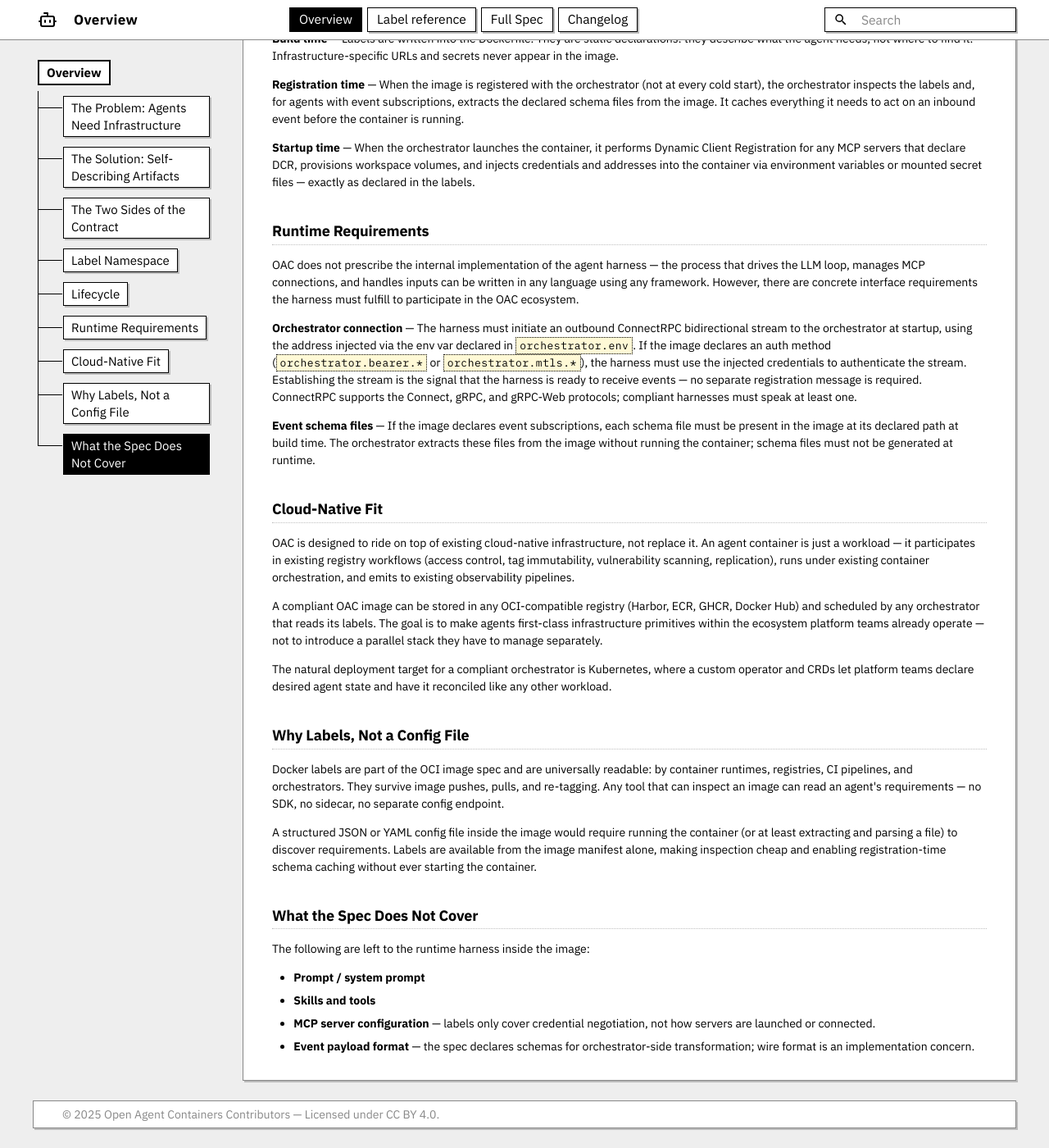
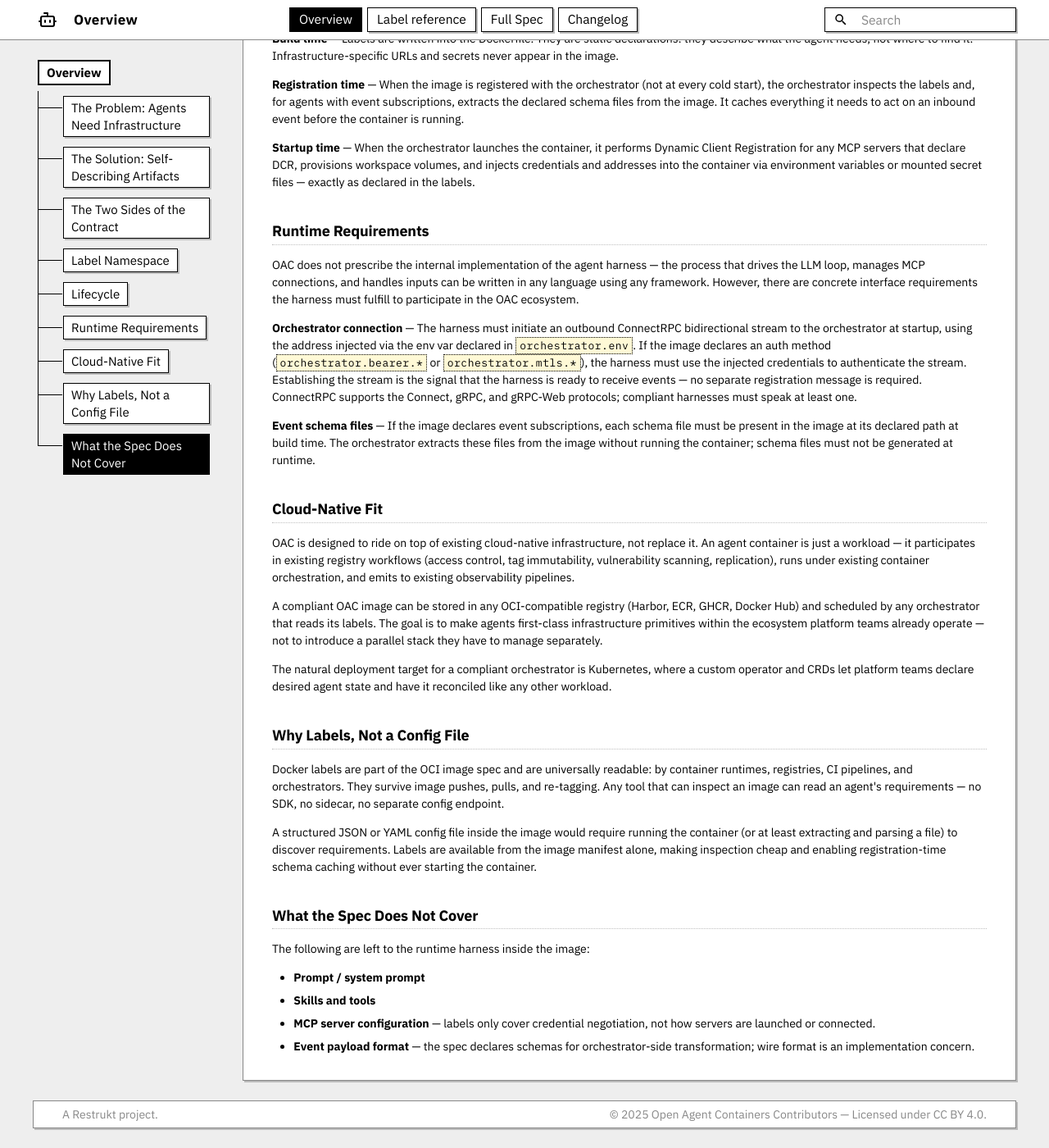
Before and after one commit to restrukt-ai/openagentcontainers, an MkDocs documentation site: the page built from docs/index.md, in a window 1280 px wide and 1400 px high, scrolled down 2051 px. Shown: the whole window at 82% size. Built offline with MkDocs 1.6.1 and Material for MkDocs 9.7.7, drawn with Linux system fonts in a browser that asks for light colours.

Commit message:
Add Restrukt backlink to footer, split left/right
Co-Authored-By: Claude Sonnet 4.6 <noreply@anthropic.com>

```diff
--- a/docs/stylesheets/extra.css
+++ b/docs/stylesheets/extra.css
@@ -456,6 +456,7 @@ label.md-search__icon.md-icon svg {
   flex: 1; /* fill remaining grid width (md-grid is a flex container) */
   display: flex;
   align-items: center;
+  justify-content: space-between;
   border: 1px solid var(--oac-border);
   box-shadow: 2px 2px 0 var(--oac-shadow);
   background: var(--oac-white);
--- a/overrides/partials/footer.html
+++ b/overrides/partials/footer.html
@@ -1,6 +1,7 @@
 <footer class="md-footer">
   <div class="md-footer__inner md-grid">
     <div class="oac-footer-card">
+      <span class="oac-footer__copy">A <a href="https://restrukt.ai">Restrukt</a> project.</span>
       <span class="oac-footer__copy">&copy; 2025 Open Agent Containers Contributors &mdash; Licensed under <a href="https://creativecommons.org/licenses/by/4.0/">CC BY 4.0</a>.</span>
     </div>
   </div>
```
